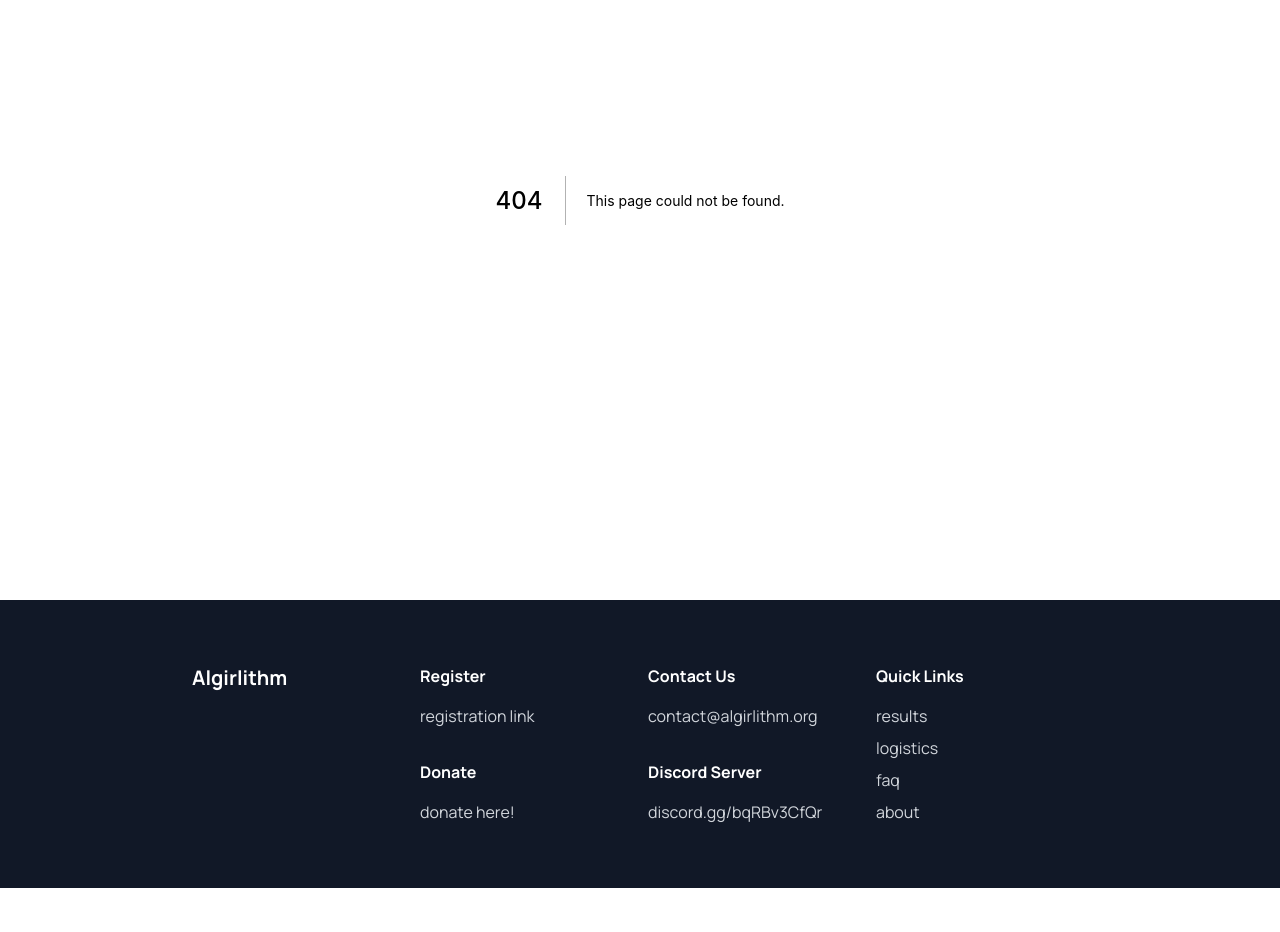
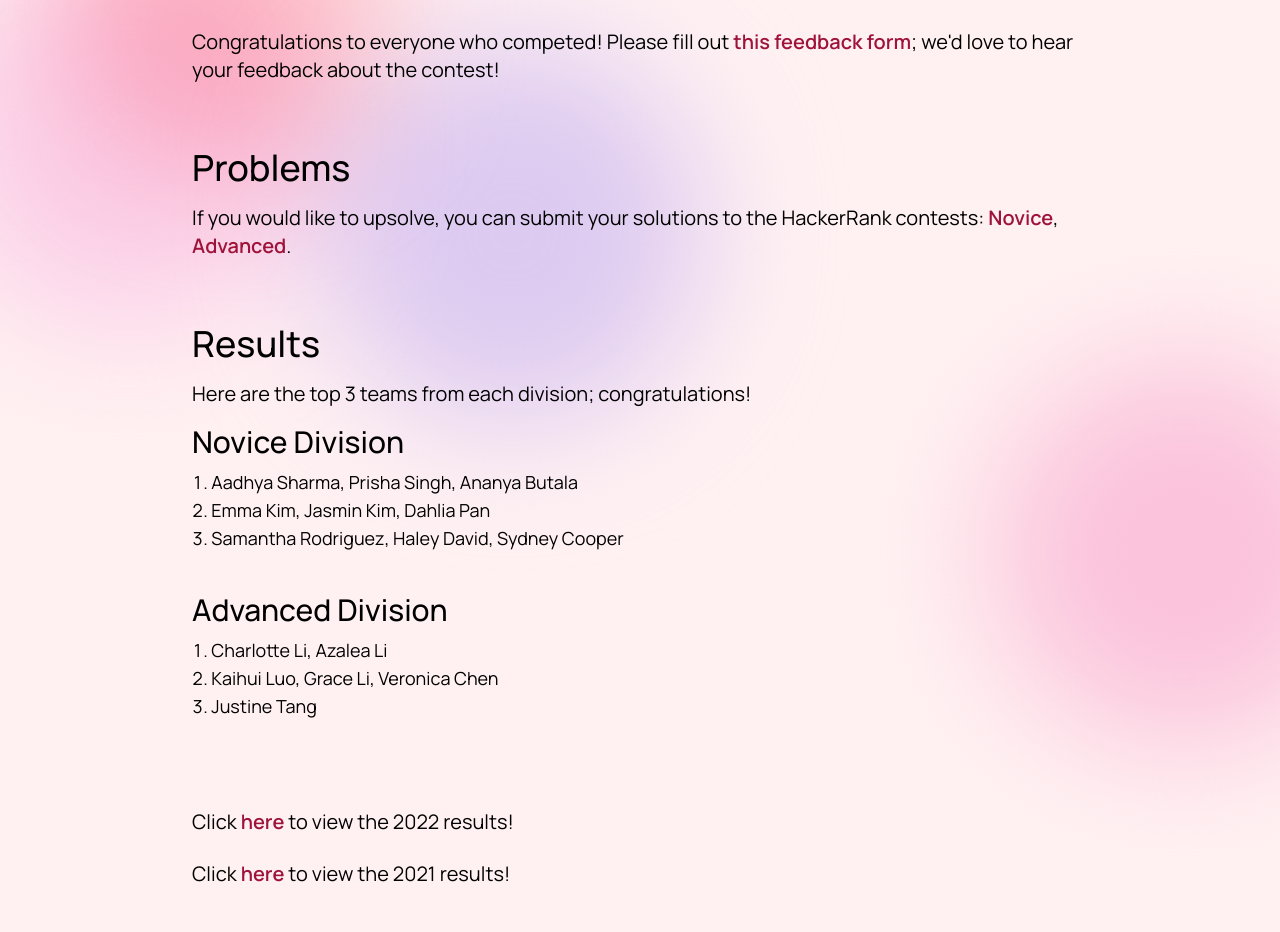
Before and after one commit to maggie-j-liu/algirlithm, a Next.js app: page /results2023 in a window 1280 px wide. Before the commit this address had no page. Shown: the part 200-1132 px from the top of the page. Before the commit the page ends 1088 px from the top, so only its background shows below. Built offline with nearby package versions, Linux system fonts and the light colour scheme.

Commit message:
add 2023 page

```diff
--- /dev/null
+++ b/pages/results2023.jsx
@@ -0,0 +1,89 @@
+import Link from "next/link";
+import Section from "@/components/Section";
+import { Title, Subtitle } from "@/components/Titles";
+import Blobs from "@/components/Blobs";
+import { SubSubtitle } from "@/components/Titles";
+
+const Results = () => {
+  return (
+    <main className={"bg-primary-50 min-h-screen py-12"}>
+      <Blobs />
+      <div className={"relative"}>
+        <Section>
+          <Title>2022 results</Title>
+          <p className={"mt-6"}>
+            Congratulations to everyone who competed! Please fill out{" "}
+            <a
+              href="https://forms.gle/SEFHpjyq4D7jQBqy9"
+              target="_blank"
+              rel="noreferrer"
+              className="link"
+            >
+              this feedback form
+            </a>
+            ; we'd love to hear your feedback about the contest!
+          </p>
+        </Section>
+        <Section>
+          <Subtitle>Problems</Subtitle>
+          <p>
+            If you would like to upsolve, you can submit your solutions to the
+            HackerRank contests:{" "}
+            <a
+              className="link"
+              href="https://www.hackerrank.com/contests/algirlithm-2023-novice/challenges"
+            >
+              Novice
+            </a>
+            ,{" "}
+            <a
+              className="link"
+              href="https://www.hackerrank.com/contests/algirlithm-2023-advanced/challenges"
+            >
+              Advanced
+            </a>
+            .
+          </p>
+        </Section>
+        <Section>
+          <Subtitle>Results</Subtitle>
+          <p>Here are the top 3 teams from each division; congratulations! </p>
+
+          <SubSubtitle>Novice Division</SubSubtitle>
+          <ol className={"text-lg list-decimal list-inside"}>
+            <li>Aadhya Sharma, Prisha Singh, Ananya Butala</li>
+            <li>Emma Kim, Jasmin Kim, Dahlia Pan</li>
+            <li>Samantha Rodriguez, Haley David, Sydney Cooper</li>
+          </ol>
+          <br/>
+          <SubSubtitle>Advanced Division</SubSubtitle>
+          <ol className={"text-lg list-decimal list-inside"}>
+            <li>Charlotte Li, Azalea Li</li>
+            <li>Kaihui Luo, Grace Li, Veronica Chen</li>
+            <li>Justine Tang </li>
+          </ol>
+        </Section>
+        <Section>
+
+          <p className={"mt-6"}>
+            Click {" "}
+            <Link href={"/results2022"}>
+              <a className="link text-primary-500 font-semibold">here </a>
+            </Link>
+            to view the 2022 results!
+          </p>
+
+          <p className={"mt-6"}>
+            Click {" "}
+            <Link href={"/results2021"}>
+              <a className="link text-primary-500 font-semibold">here </a>
+            </Link>
+            to view the 2021 results!
+          </p>
+        </Section>
+      </div>
+    </main>
+  );
+};
+
+export default Results;
```
